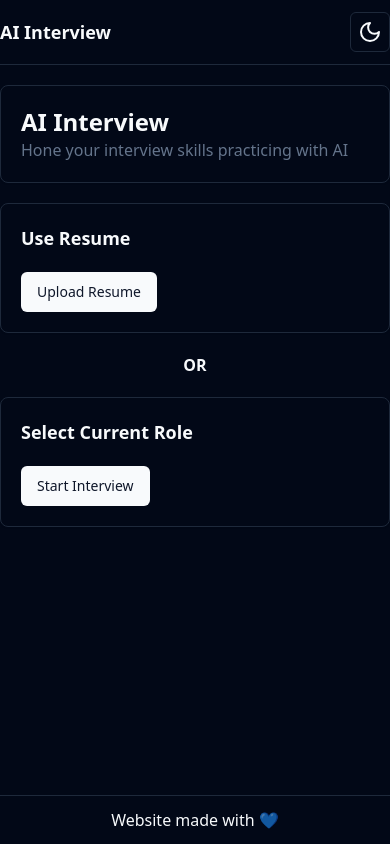
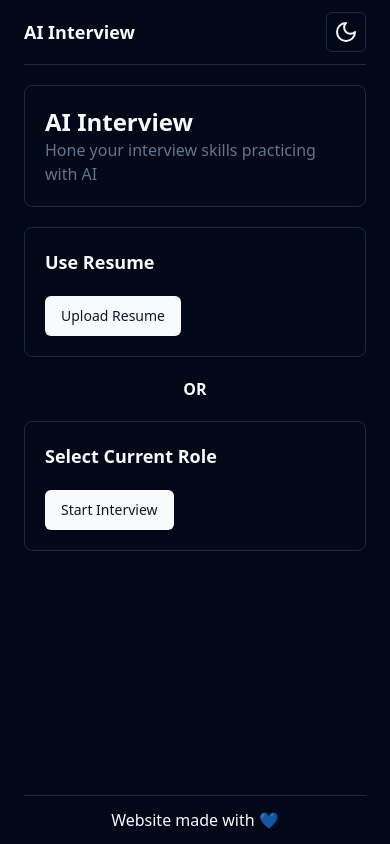
Before and after one commit to baccarani/ai-interview-1.0, a React (Vite) app: page / in a window 390 px wide. Built offline with nearby package versions, Linux system fonts and the light colour scheme.

Commit message:
Added left and right padding to fix mobile responsiveness spacing issue

```diff
--- a/src/layout/Layout.tsx
+++ b/src/layout/Layout.tsx
@@ -8,7 +8,7 @@
 
 const Layout = ({ children }: Props) => {
   return (
-    <div className="flex flex-col min-h-screen">
+    <div className="flex flex-col min-h-screen px-6">
       <header>
         <Navbar />
       </header>
```
